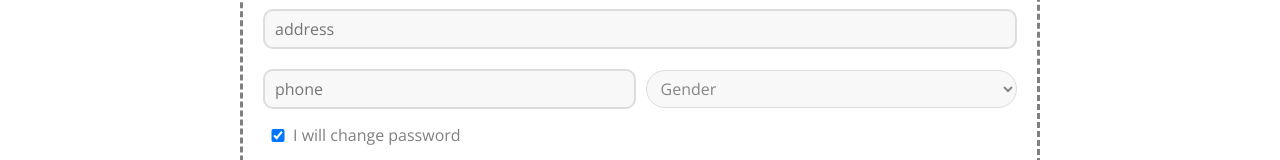
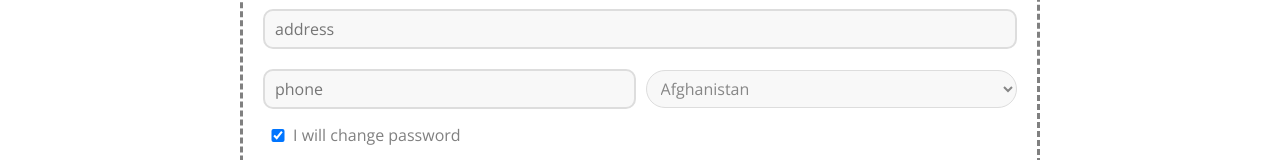
Before and after one commit to moezemara/freelance-dashboard, a React (Create React App) app: page /settings in a window 1280 px wide. Shown: the part 353-513 px from the top of the page. Built offline with nearby package versions, Linux system fonts and the light colour scheme.

Commit message:
removed update gender and put countries

```diff
--- a/src/accounts/AccountSettings.js
+++ b/src/accounts/AccountSettings.js
@@ -1,9 +1,9 @@
 import { useEffect, useState } from "react";
 import { useParams } from "react-router-dom";
 import Cookies from "universal-cookie";
-
 import ClientNavbar from "../navbars/ClientNavbar";
 import FreelancerNavbar from "../navbars/FreelancerNavbar";
+import countries from '../data/countries.json'
 
 const AccountSettings = () => {
   const [accountType, setAccountType] = useState();
@@ -72,10 +72,7 @@ const AccountSettings = () => {
               onInput={(e) => setUsername(e.target.value)}
             />
 
-            {/*
 
-            country??
-            */}
           </div>
 
           <input
@@ -94,13 +91,21 @@ const AccountSettings = () => {
               onInput={(e) => setPhone(e.target.value)}
             />
 
-            <select value={sex} onInput={(e) => setSex(e.target.value)}>
+
+                <select value={country} onInput={e=>setCountry(e.target.value)}>
+                     {Object.keys(countries.Name).map((key,i)=>(
+                          <option value={countries.Code[key]} key={i}>{countries.Name[key]}</option>
+                      ))}
+                </select>
+
+
+            {/* <select value={sex} onInput={(e) => setSex(e.target.value)}>
               <option value="" disabled selected hidden>
                 Gender
               </option>
               <option value="M">male</option>
               <option value="F">female</option>
-            </select>
+            </select> */}
           </div>
 
           <div className="name_part">
```
